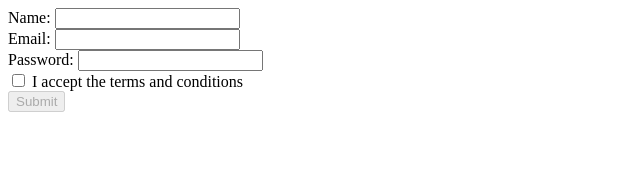
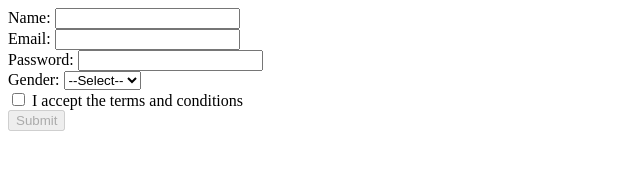
Before and after one commit to acciojob/form-validation-and-submission-Anurag-Bachheti, a website: page main.html in a window 1280 px wide. Shown: the whole page, without its empty margins (0-640 px from the left). Drawn offline with Linux system fonts and the light colour scheme.

Commit message:
created a submission

```diff
--- a/main.html
+++ b/main.html
@@ -11,13 +11,21 @@
 	<form id="myForm" action="submit-form.php" method="POST">
 		<label for="name">Name:</label>
     <input type="text" id="name" name="name" required>
-<br>
+	<br>
     <label for="email">Email:</label>
     <input type="email" id="email" name="email" required>
-<br>
+	<br>
     <label for="password">Password:</label>
     <input type="password" id="password" name="password" required>
-<br>
+	<br>
+	<label for="gender">Gender:</label>
+	<select name="gender" id="gender">
+		<option value="">--Select--</option>
+		<option value="Male">Male</option>
+		<option value="Female">Female</option>
+		<option value="Other">Other</option>
+	</select>
+	<br>
     <label>
       <input type="checkbox" id="terms"> I accept the terms and conditions
     </label>
--- a/script.js
+++ b/script.js
@@ -9,6 +9,5 @@ checkbox.addEventListener("click", function(){
 form.addEventListener("click", function(event){
 	if(!form.checkValidity()){
 		event.preventDefault();
-		alert("Please complete all fields before submitting.");
 	}
 })
```
